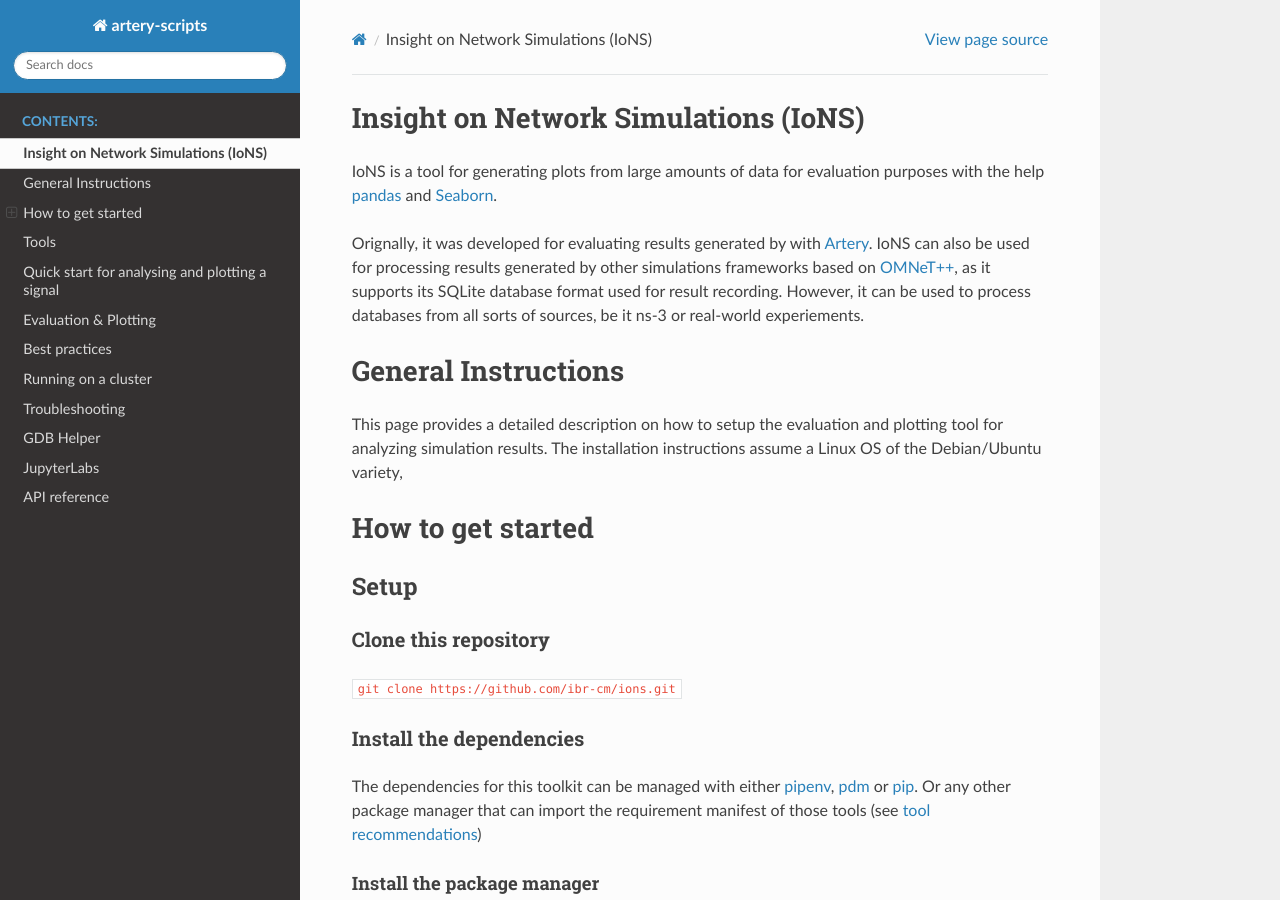
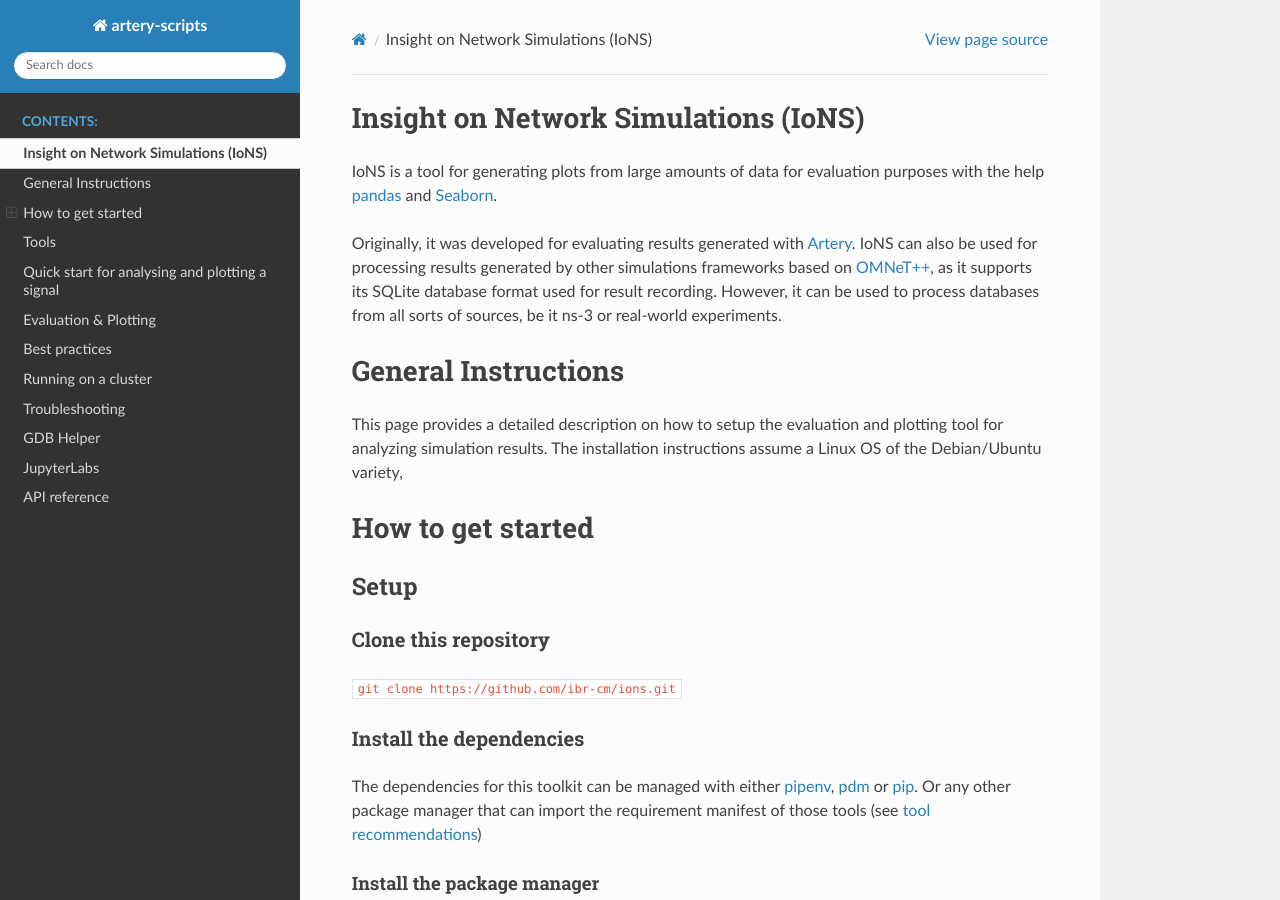
Before and after one commit to ibr-cm/ions, a Sphinx documentation site: the page built from doc/source/general.md, in a window 1280 px wide and 900 px high. Built offline with Sphinx 7.4.7 and the Read the Docs theme 2.0.0, drawn with Linux system fonts in a browser that asks for light colours; pages that are not in the unit, such as notebooks, are missing from menus.

Commit message:
Typo in readme

```diff
--- a/doc/source/general.md
+++ b/doc/source/general.md
@@ -2,9 +2,9 @@
 
 IoNS is a tool for generating plots from large amounts of data for evaluation purposes with the help [pandas](https://pandas.pydata.org/) and [Seaborn](https://seaborn.pydata.org/).
 
-Orignally, it was developed for evaluating results generated by with [Artery](http://artery.v2x-research.eu/).
+Originally, it was developed for evaluating results generated with [Artery](http://artery.v2x-research.eu/).
 IoNS can also be used for processing results generated by other simulations frameworks based on [OMNeT++](https://omnetpp.org/), as it supports its SQLite database format used for result recording.
-However, it can be used to process databases from all sorts of sources, be it ns-3 or real-world experiements.
+However, it can be used to process databases from all sorts of sources, be it ns-3 or real-world experiments.
 
 # General Instructions
 
```
